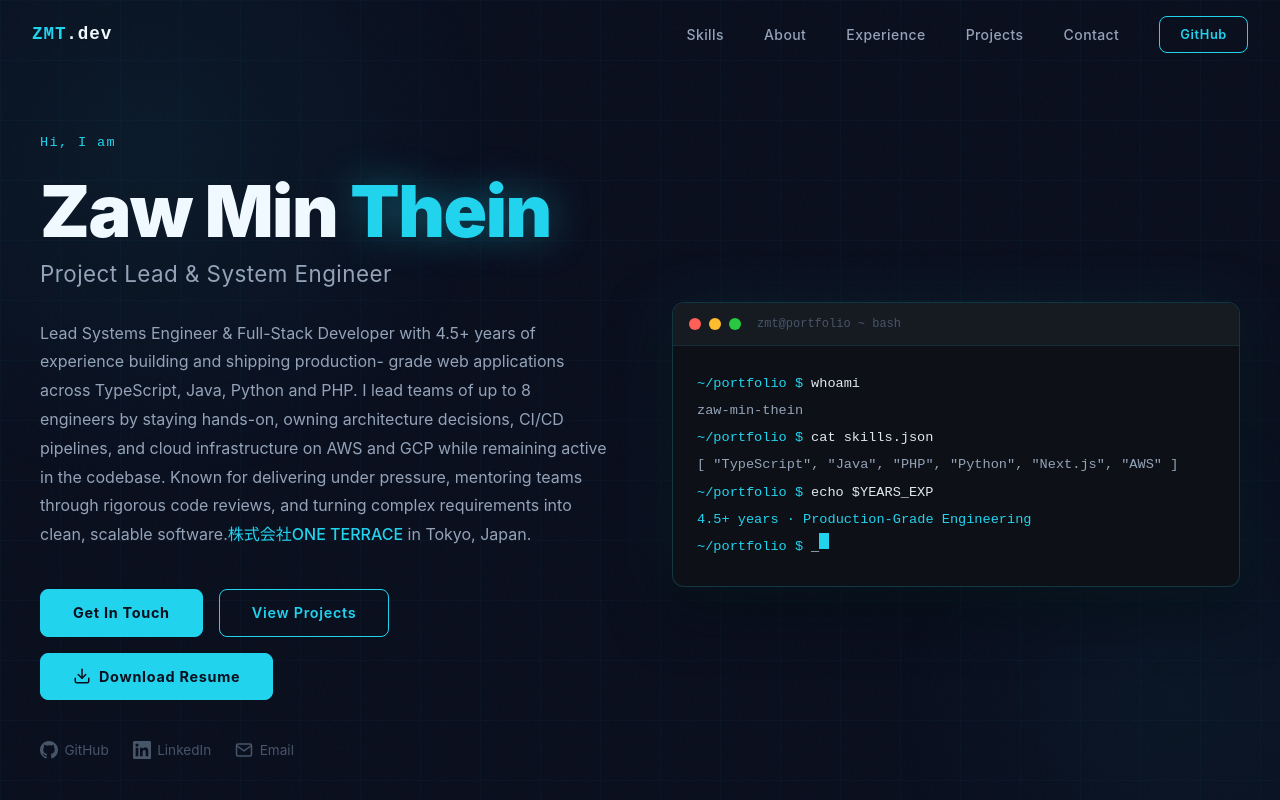
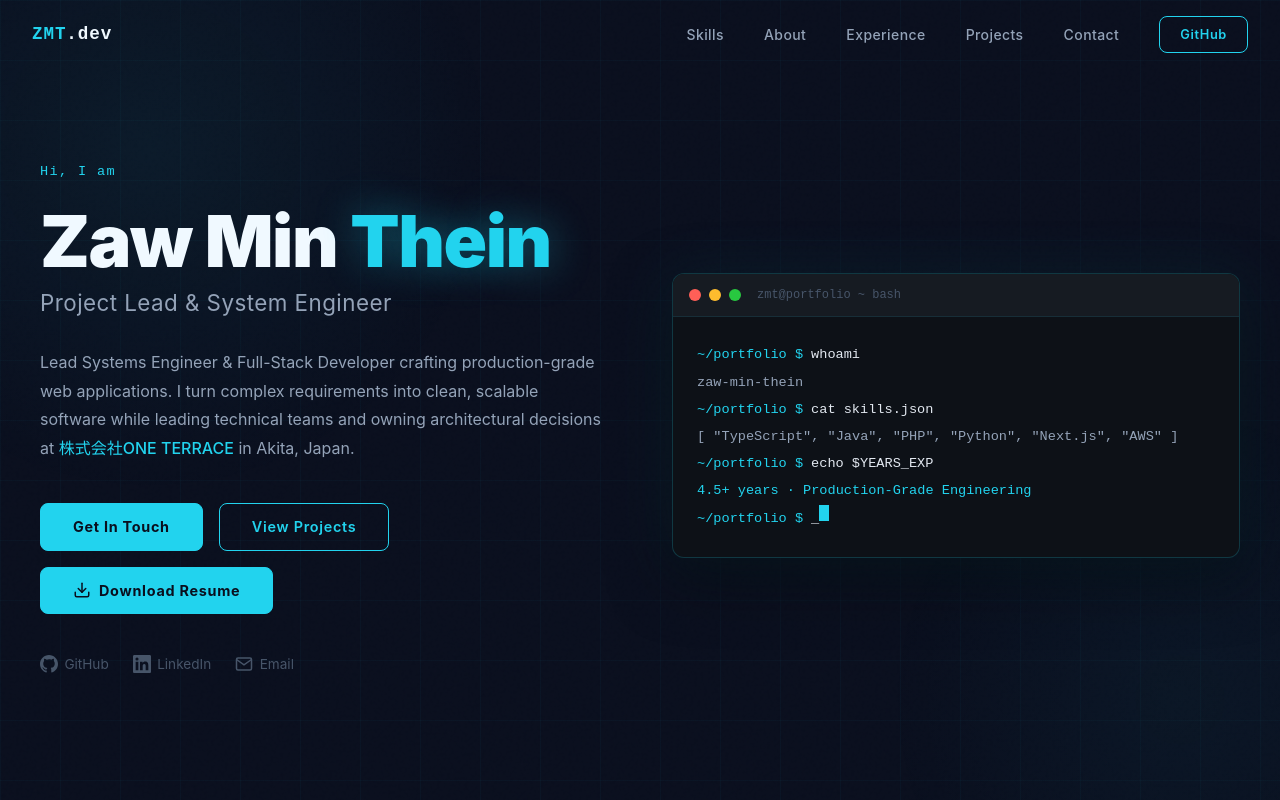
Before and after one commit to ZawMinTheinDEV/portfolio, a Next.js app: page / in a window 1280 px wide. Shown: the top 800 px of the page. Built offline with nearby package versions, Linux system fonts and the light colour scheme.

Commit message:
refactor: Update About section statistics and condense Hero section's introductory text and location.

```diff
--- a/src/components/About.tsx
+++ b/src/components/About.tsx
@@ -2,7 +2,7 @@ const stats = [
     { value: "4.5+", label: "Years Experience" },
     { value: "10+", label: "Production Projects" },
     { value: "4", label: "Languages Spoken" },
-    { value: "2", label: "Certifications" },
+    { value: "8", label: "Engineers Mentored" },
 ];
 
 export default function About() {
--- a/src/components/Hero.tsx
+++ b/src/components/Hero.tsx
@@ -133,15 +133,13 @@ export default function Hero() {
                             marginBottom: "2.5rem",
                         }}
                     >
-                        Lead Systems Engineer & Full-Stack Developer with 4.5+ years of experience building and shipping production-
-                        grade web applications across TypeScript, Java, Python and PHP. I lead teams of up to 8 engineers by staying
-                        hands-on, owning architecture decisions, CI/CD pipelines, and cloud infrastructure on AWS and GCP while
-                        remaining active in the codebase. Known for delivering under pressure, mentoring teams through rigorous code
-                        reviews, and turning complex requirements into clean, scalable software.
+                        Lead Systems Engineer & Full-Stack Developer crafting production-grade web applications.
+                        I turn complex requirements into clean, scalable software while leading technical teams
+                        and owning architectural decisions at{" "}
                         <span style={{ color: "var(--cyan)", fontWeight: 500 }}>
                             株式会社ONE TERRACE
                         </span>{" "}
-                        in Tokyo, Japan.
+                        in Akita, Japan.
                     </p>
 
                     <div
```
